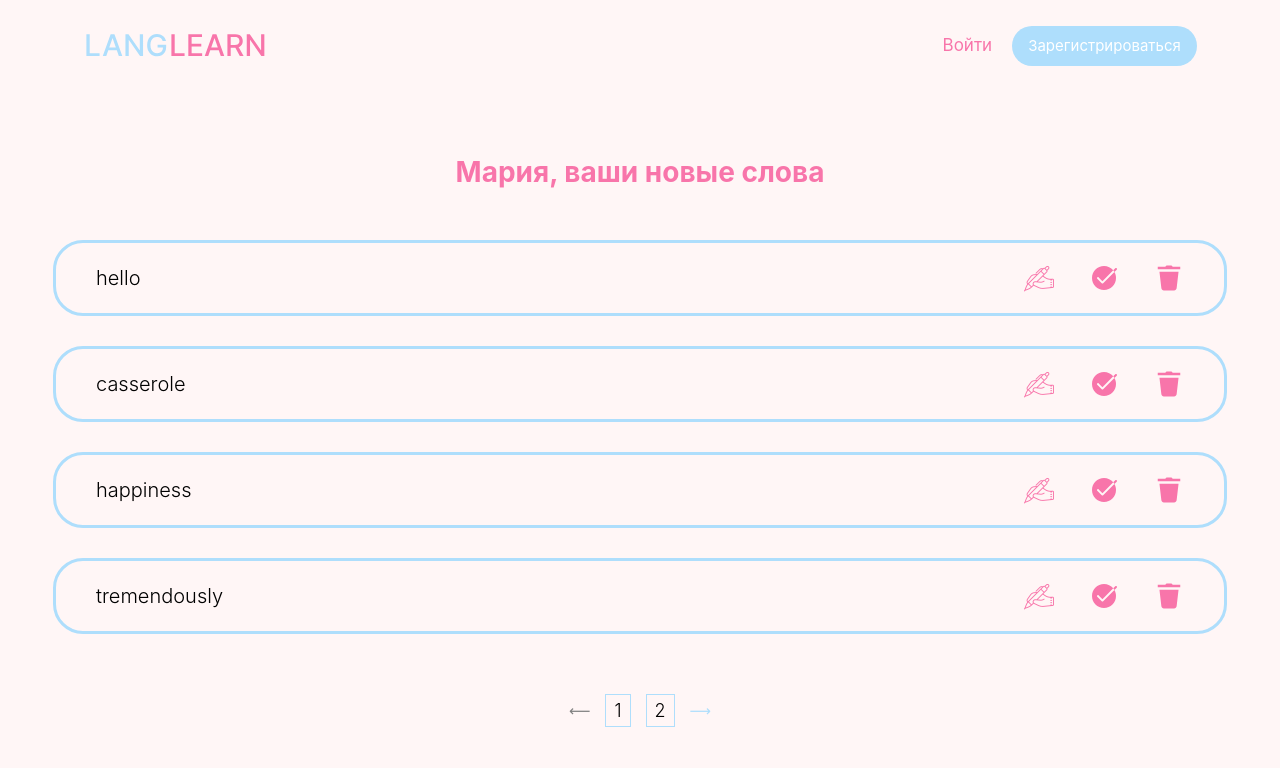
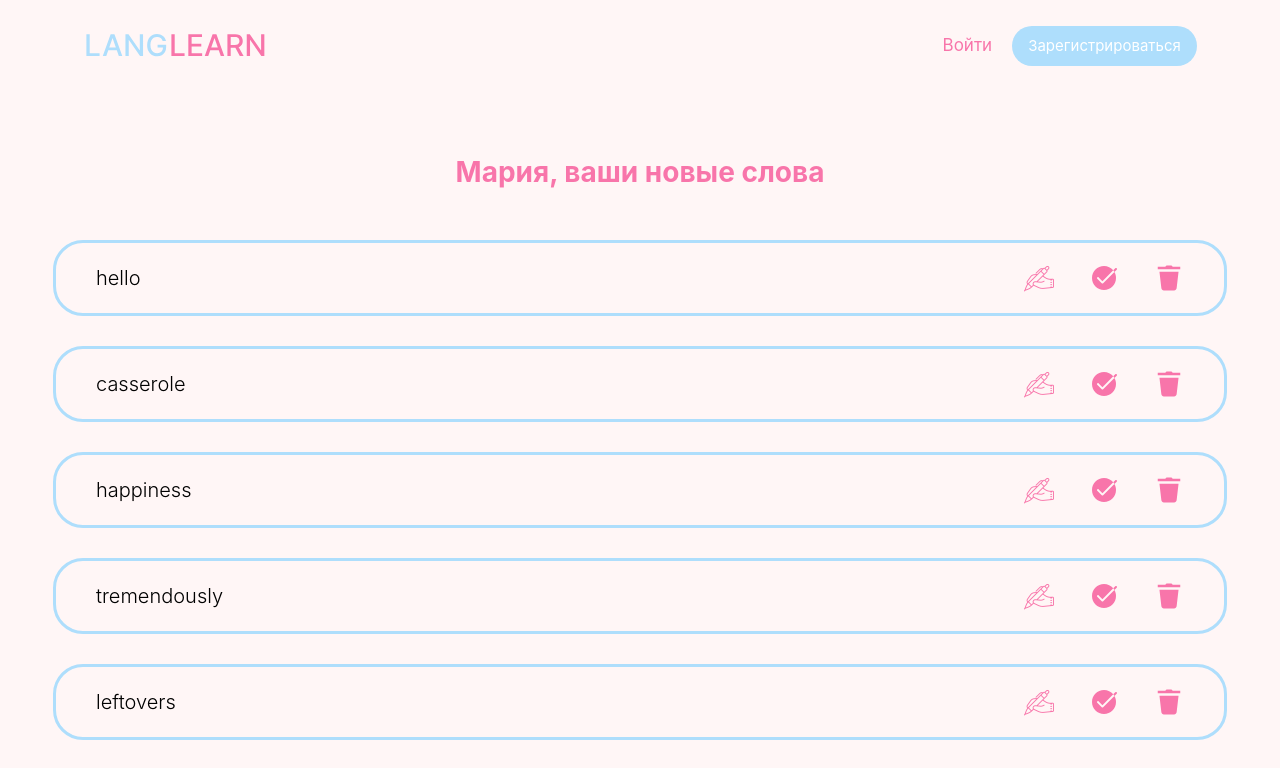
Before and after one commit to MariaMantusova/LangLearn_frontend, a React (Create React App) app: page /words-new in a window 1280 px wide. Shown: the top 768 px of the page. Built offline with nearby package versions, Linux system fonts and the light colour scheme.

Commit message:
feat: pagination completed

```diff
--- a/src/components/Pagination/Pagination.scss
+++ b/src/components/Pagination/Pagination.scss
@@ -20,6 +20,10 @@
 
 .pagination__item:hover {
   background-color: $mainBlueColor;
+}
+
+.pagination__item_current {
+  border-color: $mainPinkColor;
 }
 
 .pagination__vector_button {
--- a/src/components/Pagination/Pagination.tsx
+++ b/src/components/Pagination/Pagination.tsx
@@ -5,7 +5,8 @@ import {IPropsPagination} from "../../interfaces/interfacesForProps";
 function Pagination(props: IPropsPagination) {
     const [isPrevVectorDisabled, setIsPrevVectorDisabled] = useState(false)
     const [isNextVectorDisabled, setIsNextVectorDisabled]  = useState(false)
-    const pageNumbers: number[] = []
+    let pageNumbers: number[] = []
+    const [showedPages, setShowedPages] = useState<number[]>([])
 
     for (let i = 1; i <= Math.ceil((props.totalWords / props.wordsPerPage)); i++) {
         pageNumbers.push(i)
@@ -20,13 +21,29 @@ function Pagination(props: IPropsPagination) {
     }
 
     useEffect(() => {
-        if (props.currentPage <= 1) {
+        if (props.currentPage <= 1 && !(props.currentPage >= pageNumbers.length)) {
             setIsPrevVectorDisabled(true)
-        } else if (props.currentPage >= pageNumbers.length) {
+            setIsNextVectorDisabled(false)
+        } else if (props.currentPage >= pageNumbers.length && !(props.currentPage <= 1)) {
             setIsNextVectorDisabled(true)
+            setIsPrevVectorDisabled(false)
         } else {
             setIsNextVectorDisabled(false)
             setIsPrevVectorDisabled(false)
+        }
+    }, [props.currentPage])
+
+    useEffect(() => {
+        if (pageNumbers.length > 5) {
+           let showedNumbers = pageNumbers.slice(props.currentPage - 1, props.currentPage + 3)
+
+            if (pageNumbers.length - props.currentPage < 4) {
+                showedNumbers = pageNumbers.slice(pageNumbers.length - 4, pageNumbers.length)
+            }
+
+            setShowedPages(showedNumbers)
+        } else {
+            setShowedPages(pageNumbers)
         }
     }, [props.currentPage])
 
@@ -35,8 +52,9 @@ function Pagination(props: IPropsPagination) {
             <li className="pagination__vector" onClick={prevPage}>
                 <button className="pagination__vector_button" disabled={isPrevVectorDisabled}>&#10229;</button>
             </li>
-            {pageNumbers.map((number) => (
-                <li className="pagination__item" key={number} onClick={() => props.paginate(number)}>
+            {showedPages.map((number) => (
+                <li className={`pagination__item ${props.currentPage == number && "pagination__item_current"} `}
+                    key={number} onClick={() => props.paginate(number)}>
                     {number}
                 </li>
             ))}
--- a/src/components/WordsPage/WordsPage.tsx
+++ b/src/components/WordsPage/WordsPage.tsx
@@ -10,7 +10,7 @@ import Pagination from "../Pagination/Pagination";
 function WordsPage(props: IWordsPageProps) {
     const [words, setWords] = useState(props.words);
     const [currentPage, setCurrentPage] = useState(1);
-    const [wordsPerPage] = useState(4);
+    const [wordsPerPage] = useState(7);
 
     const lastWordIndex: number = currentPage * wordsPerPage;
     const firstWordIndex: number = lastWordIndex - wordsPerPage;
```
